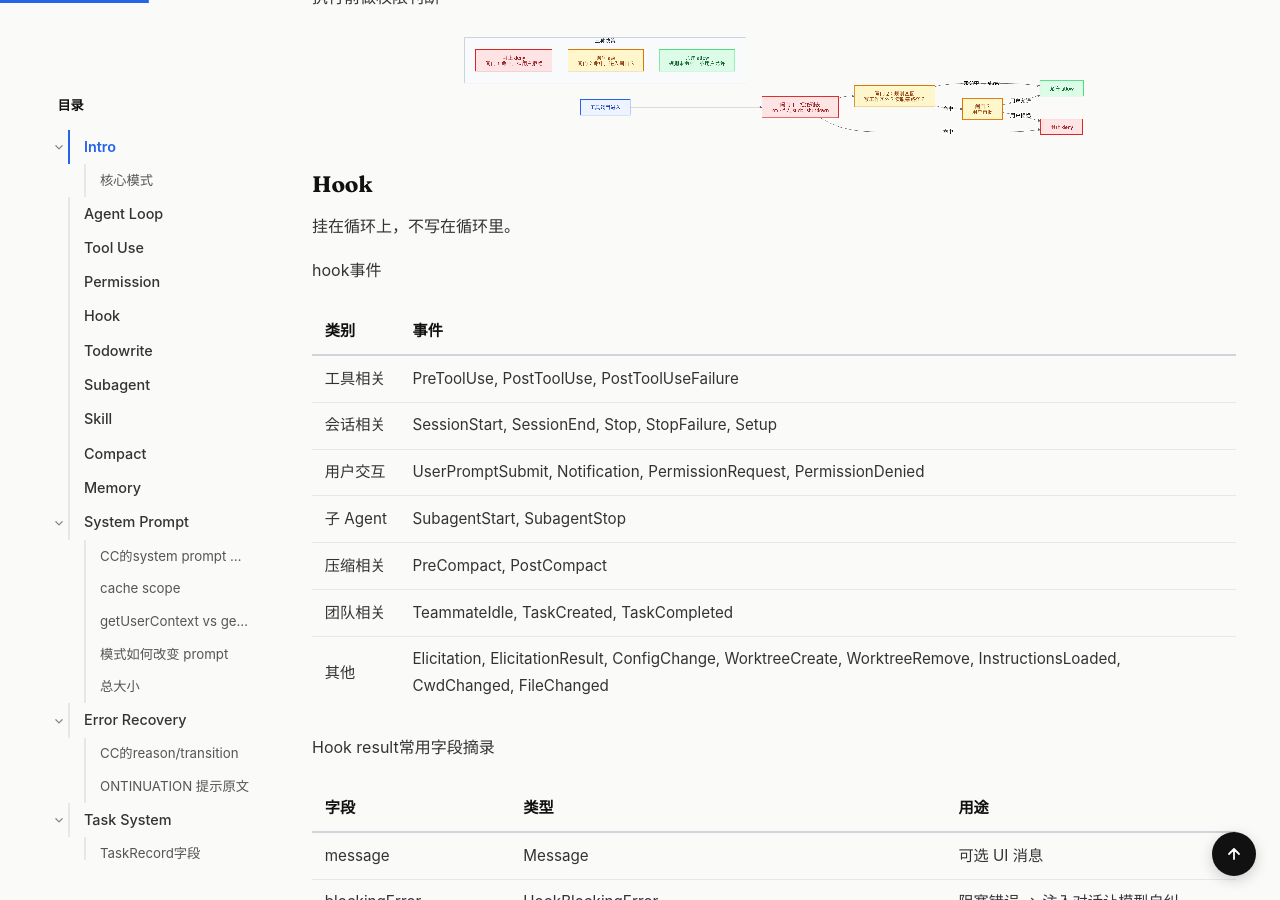
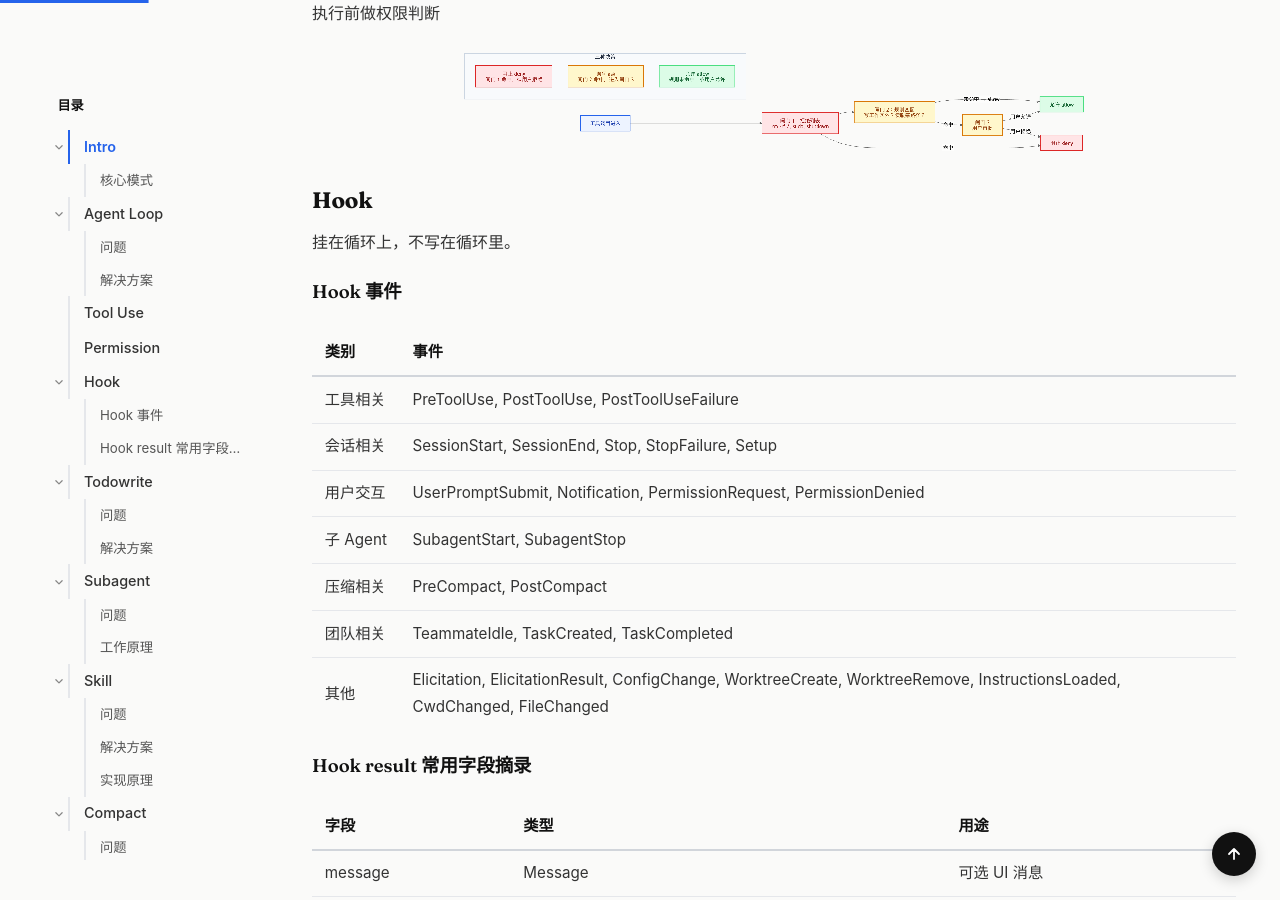
Before and after one commit to keith991001/keith991001.github.io, a Jekyll site: the page built from _posts/2026-06-16-harness-engineering.md, in a window 1280 px wide and 900 px high, scrolled down 2523 px. Built offline with Jekyll 4.4.1, drawn with Linux system fonts in a browser that asks for light colours; comment, search, counter and statistics services are not loaded.

Commit message:
fix(posts): promote paragraph-style labels to proper headings
In both Harness Engineering and Agent Dev, several short "labels" like
"问题", "解决方案", "工作原理", "实现原理" were rendered as plain
paragraphs even though they semantically introduce sub-sections. Same
issue with the Compact section's L1-L4 levels (was bold paragraphs).

Harness Engineering (16 changes): 问题/解决方案 pairs in Agent Loop,
Todowrite, Subagent, Skill, Compact sections; hook event tables labels;
L1-L4 of the compaction escalation ladder all promoted to h3.

Agent Dev (5 changes): 分词器对开发者的意义, 流程, 基础阶段/进阶阶段/
高级阶段 promoted to h4 since they nest under existing h3/h4 headings.

These now appear in the TOC tree and are reachable via permalink anchors.

```diff
--- a/_posts/2026-06-16-harness-engineering.md
+++ b/_posts/2026-06-16-harness-engineering.md
@@ -66,10 +66,10 @@ def agent_loop(messages):
 
 ## Agent Loop
 
-问题
+### 问题
 当提出了一个问题给大模型：“帮我读取下我的目录下有哪些文件，并且执行XXX.py”。模型能输出一条 bash 命令，但输出完了就停了，它不会自己跑，也不会看到结果后继续推理。可以手动跑一遍，把输出粘贴回对话框，让它接着干。下一个命令出来，再跑一遍、再贴回去。每一个来回，都在做中间层。所以用agent loop把这一过程自动化。
 
-解决方案
+### 解决方案
 
 一个 while True 循环，模型调用工具就继续，不调用就停。整个过程只有两个信号：
 
@@ -99,7 +99,7 @@ def agent_loop(messages):
 
 挂在循环上，不写在循环里。
 
-hook事件
+### Hook 事件
 
 | 类别 | 事件 |
 | ----- | ----- |
@@ -111,7 +111,7 @@ hook事件
 | 团队相关 | TeammateIdle, TaskCreated, TaskCompleted |
 | 其他 | Elicitation, ElicitationResult, ConfigChange, WorktreeCreate, WorktreeRemove, InstructionsLoaded, CwdChanged, FileChanged |
 
-Hook result常用字段摘录
+### Hook result 常用字段摘录
 
 | 字段 | 类型 | 用途 |
 | ----- | ----- | ----- |
@@ -127,10 +127,10 @@ Hook result常用字段摘录
 
 ## Todowrite
 
-问题
+### 问题
 给 Agent 一个复杂任务："把所有 Python 文件改成 snake_case 命名，然后跑测试，修好失败。"Agent 开始干活，改了 3 个文件，跑了个测试，发现 2 个失败，开始修。修着修着，它忘了最初是"改成 snake_case"，测试失败把注意力全吸走了。对话越长越严重：工具结果不断填满上下文，系统提示的影响力被稀释。一个 10 步重构，做完 1-3 步就开始即兴发挥，因为 4-10 步已经被挤出注意力了。
 
-解决方案
+### 解决方案
 
 todo_write 工具，接收一个带状态的列表，保存在当前进程内存中，同时在终端显示进度：
 
@@ -199,12 +199,12 @@ Agent 收到任务后的典型流程：先调 todo_write 列出所有步骤（
 
 大任务拆小。每次拿到的都是干净的上下文。
 
-问题
+### 问题
 Agent 在修一个 bug。它读了 30 个文件来追踪调用链，中间聊了 60 轮。messages 列表涨到 120 条，其中大部分是"追踪调用链"的中间过程，和"修 bug"这个最终目标无关。这些中间过程占着上下文位置，让 Agent 越来越"健忘"，它记不住最初的问题是什么了。
 
 换个角度：修 bug 的时候，会"开一个新终端"来追踪调用链。追踪完了，终端关掉，结果写进笔记，回到原来的终端继续修 bug。Agent 也需要这个能力：开一个独立的子进程，给它一个独立的消息列表，让它专心做一件事。
 
-工作原理
+### 工作原理
 
 spawn_subagent，给子 Agent 一个全新的 messages 列表，跑自己的循环，只回传结论
 
@@ -272,7 +272,7 @@ dispatch 机制不变，task 工具通过 TOOL_HANDLERS[block.name] 分发。子
 
 ## Skill
 
-问题
+### 问题
 
 你的项目有一套 React 组件规范、一份 SQL 风格指南、一份 API 设计文档。你希望 Agent 自动遵守这些规范。最直接的想法，全塞进 system prompt：
 
@@ -290,7 +290,7 @@ SYSTEM = (
 
 6500 行 system prompt。Agent 每次调用 LLM 都带着这些文档——不管是在改 CSS 颜色还是修 SQL 查询。99% 的内容和当前任务无关，白白消耗 token。
 
-解决方案
+### 解决方案
 
 两层设计：
 
@@ -301,7 +301,7 @@ SYSTEM = (
 
 dispatch 机制不变，load_skill 通过 TOOL_HANDLERS[block.name] 分发。
 
-实现原理
+### 实现原理
 
 skills/ 目录，每个技能一个子目录，包含 SKILL.md 文件：
 
@@ -372,13 +372,13 @@ CC 的 SKILL.md YAML frontmatter 由 parseSkillFrontmatterFields() 解析（load
 
 ## Compact
 
-问题
+### 问题
 
 Agent 跑着跑着，不动了。手里有 bash、有 read、有 write，能力是够的。但它读了一个 1000 行的文件（~4000 token），又读了 30 个文件，跑了 20 条命令。每条命令的输出、每个文件的内容，全都堆在 messages 列表里。上下文窗口是有限的。满了之后，API 直接拒绝：prompt_too_long。不压缩，Agent 根本没法在大项目里干活。
 
 ![](/assets/images/posts/Harness%20Engineering/context_compaction_escalation_ladder.svg)
 
-**L1: snip_compact — 裁掉无关的旧对话**
+### L1: snip_compact — 裁掉无关的旧对话
 
 Agent 跑了 80 轮对话，messages 攒了 160 条。最前面的"帮我创建 hello.py"和当前工作几乎无关了，但全占着位置。
 
@@ -401,7 +401,7 @@ def snip_compact(messages, max_messages=50):
 
 裁掉的是消息本身，只是在切口处多做一步保护；剩下的消息里 tool_result 内容仍在累积——第 34 条消息里可能躺着 30KB 的旧文件内容。→ L2。
 
-**L2: micro_compact — 旧工具结果占位**
+### L2: micro_compact — 旧工具结果占位
 
 Agent 连续读了 10 个文件。第 1-7 次的完整内容还躺在上下文里，早就不需要了，但占着大量空间。只保留最近 3 条 tool_result 的完整内容，更旧的替换为一行占位符：
 
@@ -419,7 +419,7 @@ def micro_compact(messages):
 
 旧结果清掉了，但单条新结果可能就有 500KB——一个 cat 大文件的输出就能打满上下文。→ L3。
 
-**L3: tool_result_budget — 大结果落盘**
+### L3: tool_result_budget — 大结果落盘
 
 ![](/assets/images/posts/Harness%20Engineering/l3_toolresultbudget_persist_to_disk.svg)
 
@@ -446,7 +446,7 @@ def tool_result_budget(messages, max_bytes=200_000):
 
 前三层都是纯文本/结构操作，0 API 调用，但也无法"理解"对话内容。上下文可能仍然太大。→ L4。
 
-**L4: compact_history — LLM 全量摘要**
+### L4: compact_history — LLM 全量摘要
 
 ![](/assets/images/posts/Harness%20Engineering/l4_autocompact.svg)
 
```
Also changed, not shown: _posts/2026-06-05-agent-dev.md (+5 -5 lines).
